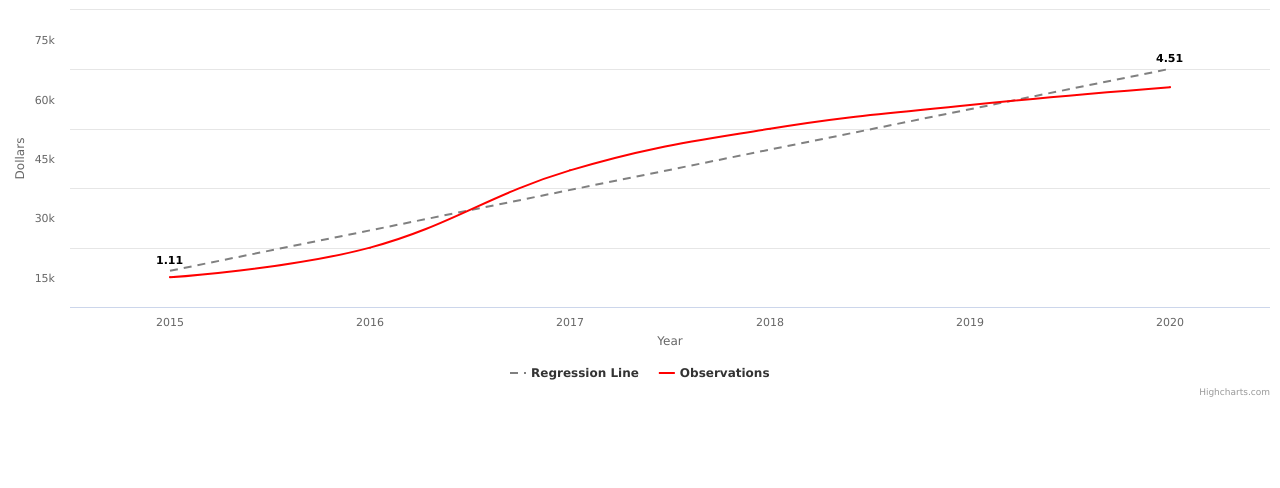
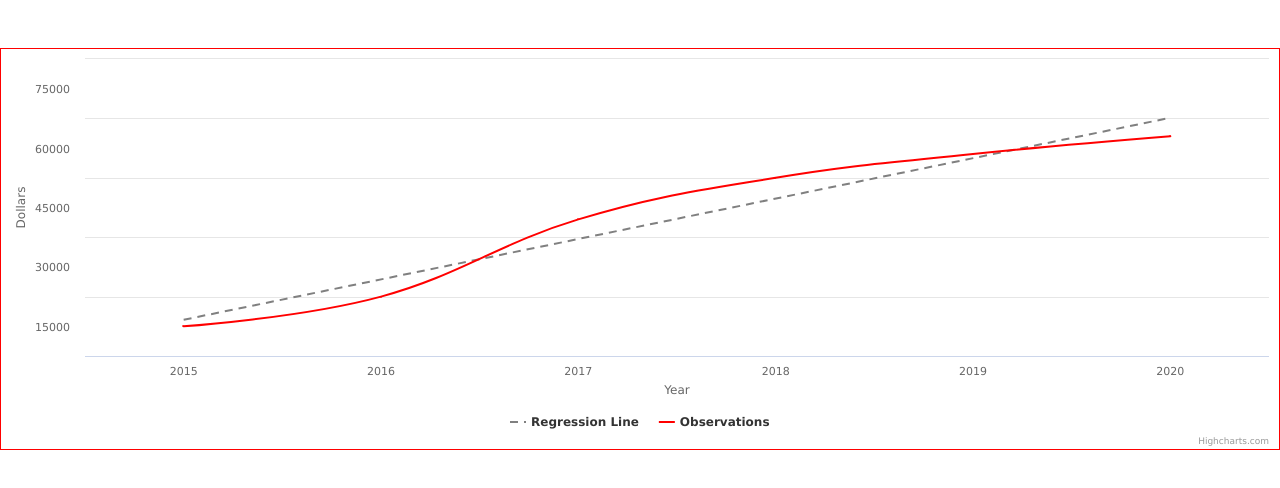
Before and after one commit to anthonyamaro15/react-highcharts, a React (Create React App) app: page / in a window 1280 px wide. Shown: the top 488 px of the page. Built offline with nearby package versions, Linux system fonts and the light colour scheme.

Commit message:
feat(mockfile): remove tooltip

```diff
--- a/src/components/MockFIle.tsx
+++ b/src/components/MockFIle.tsx
@@ -3,7 +3,7 @@ import * as Highcharts from "highcharts";
 
 const chartOptions = {
    chart: {
-      type: "line",
+      type: null,
    },
    title: {
       text: null,
@@ -13,24 +13,35 @@ const chartOptions = {
       title: {
          text: "Year",
       },
+      //   accessibility: {
+      //      rangeDescription: "Range: 2015 to 2020",
+      //   },
    },
    yAxis: {
-      categories: ["0k", "15k", "30k", "45k", "60k", "75k"],
+      categories: ["0", "15000", "30000", "45000", "60000", "75000"],
       title: {
          text: "Dollars",
       },
+      //   accessibility: {
+      //      rangeDescription: "Range: 15000 to 75000",
+      //   },
    },
    plotOptions: {
       line: {
          dataLabels: {
-            enabled: true,
+            enabled: false,
          },
+
          enableMouseTracking: false,
+      },
+   },
+   tooltip: {
+      formatter: function (this: any) {
+         return `$${String(this.y)}`;
       },
    },
    series: [
       {
-         //  regression: true,
          type: "line",
          color: "grey",
          name: "Regression Line",
@@ -39,6 +50,16 @@ const chartOptions = {
             [0, 1.11],
             [5, 4.51],
          ],
+         line: {
+            dataLabels: {
+               enabled: false,
+            },
+         },
+         /** this functions uses the same data to display the trendline */
+         //  data: (function (this: any) {
+         //     return fitData([0, 720, 200, 675, 340, 564], null)?.data;
+         //  })(),
+         //  data: [0, 120, 200, 675, 340, 564, 19000, 20000, 250000, 54308, 45673],
          marker: {
             enabled: false,
          },
@@ -54,6 +75,8 @@ const chartOptions = {
          color: "red",
          name: "Observations",
          data: [1, 1.5, 2.8, 3.5, 3.9, 4.2],
+         //  data: [0, 720, 200, 675, 340, 564],
+
          marker: {
             radius: 1,
          },
@@ -63,7 +86,7 @@ const chartOptions = {
 
 const MockFiile = () => {
    return (
-      <div>
+      <div className="mockup">
          <HighchartsReact highcharts={Highcharts} options={chartOptions} />
       </div>
    );
--- a/src/index.css
+++ b/src/index.css
@@ -1,13 +1,19 @@
 body {
-  margin: 0;
-  font-family: -apple-system, BlinkMacSystemFont, 'Segoe UI', 'Roboto', 'Oxygen',
-    'Ubuntu', 'Cantarell', 'Fira Sans', 'Droid Sans', 'Helvetica Neue',
-    sans-serif;
-  -webkit-font-smoothing: antialiased;
-  -moz-osx-font-smoothing: grayscale;
+   margin: 0;
+   font-family: -apple-system, BlinkMacSystemFont, "Segoe UI", "Roboto",
+      "Oxygen", "Ubuntu", "Cantarell", "Fira Sans", "Droid Sans",
+      "Helvetica Neue", sans-serif;
+   -webkit-font-smoothing: antialiased;
+   -moz-osx-font-smoothing: grayscale;
 }
 
 code {
-  font-family: source-code-pro, Menlo, Monaco, Consolas, 'Courier New',
-    monospace;
+   font-family: source-code-pro, Menlo, Monaco, Consolas, "Courier New",
+      monospace;
 }
+
+.mockup {
+   border: 1px solid red;
+   max-width: 100%;
+   margin: 3rem auto;
+}
```
